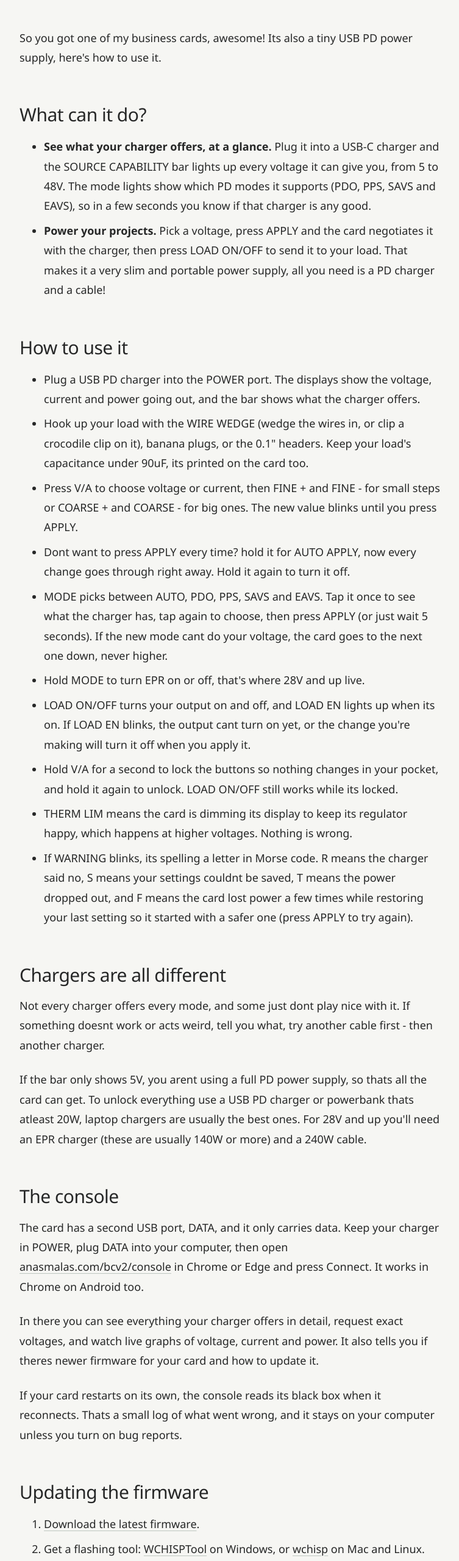
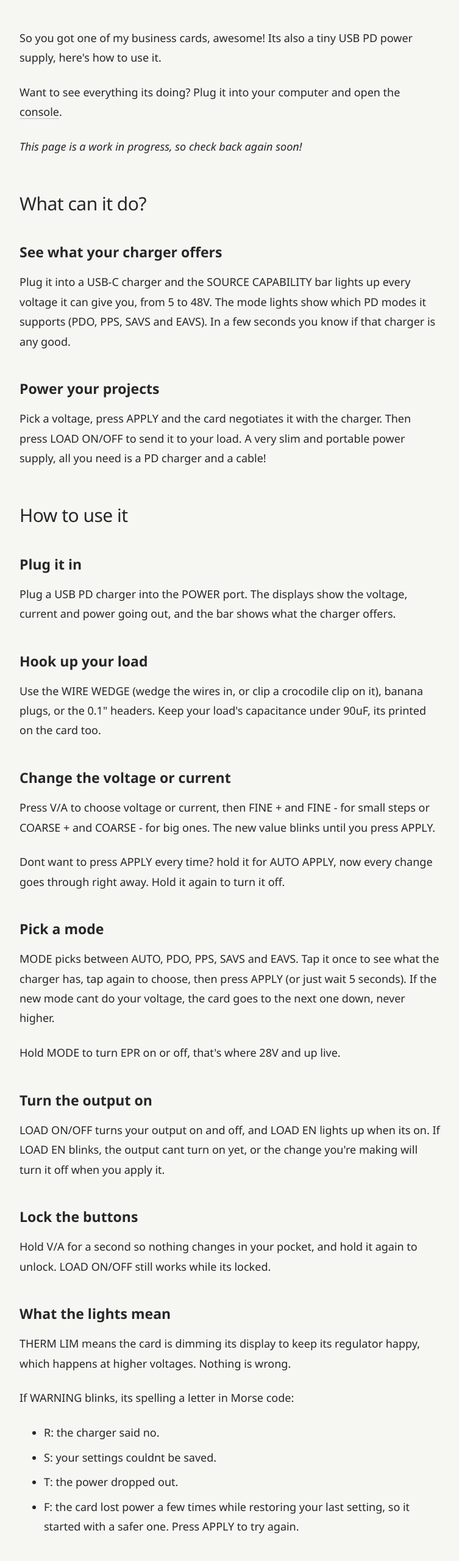
Before and after one commit to AnasMalas/AnasMalas.github.io, an Eleventy site: page src/bcv2/index.njk in a window 1280 px wide. Shown: the part 980-3540 px from the top of the page at 61% size, without its empty margins (263-1016 px from the left). Built offline with nearby package versions, Linux system fonts and the light colour scheme; Eleventy itself is replaced by a stand-in of ours; files that its build step writes are made by us from their sources.

Commit message:
BCv2 guide: console link up top, short sections, ask for bug reports
- The intro links the console and says the page is a work in progress.
- Each section is split into short parts under small headings.
- The console section asks people to turn on anonymous bug reports.

Co-Authored-By: Claude Opus 5.5 <noreply@anthropic.com>

```diff
--- a/src/bcv2/index.njk
+++ b/src/bcv2/index.njk
@@ -22,35 +22,55 @@ permalink: /bcv2/
     {{ studioPage.bodyHtml | safe }}
   {% else %}
     <p>So you got one of my business cards, awesome! Its also a tiny USB PD power supply, here's how to use it.</p>
+    <p>Want to see everything its doing? Plug it into your computer and open the <a href="/bcv2/console/">console</a>.</p>
+    <p><em>This page is a work in progress, so check back again soon!</em></p>
 
     <h2>What can it do?</h2>
-    <ul>
-      <li><strong>See what your charger offers, at a glance.</strong> Plug it into a USB-C charger and the SOURCE CAPABILITY bar lights up every voltage it can give you, from 5 to 48V. The mode lights show which PD modes it supports (PDO, PPS, SAVS and EAVS), so in a few seconds you know if that charger is any good.</li>
-      <li><strong>Power your projects.</strong> Pick a voltage, press APPLY and the card negotiates it with the charger, then press LOAD ON/OFF to send it to your load. That makes it a very slim and portable power supply, all you need is a PD charger and a cable!</li>
-    </ul>
+    <h3>See what your charger offers</h3>
+    <p>Plug it into a USB-C charger and the SOURCE CAPABILITY bar lights up every voltage it can give you, from 5 to 48V. The mode lights show which PD modes it supports (PDO, PPS, SAVS and EAVS). In a few seconds you know if that charger is any good.</p>
+    <h3>Power your projects</h3>
+    <p>Pick a voltage, press APPLY and the card negotiates it with the charger. Then press LOAD ON/OFF to send it to your load. A very slim and portable power supply, all you need is a PD charger and a cable!</p>
 
     <h2>How to use it</h2>
+    <h3>Plug it in</h3>
+    <p>Plug a USB PD charger into the POWER port. The displays show the voltage, current and power going out, and the bar shows what the charger offers.</p>
+    <h3>Hook up your load</h3>
+    <p>Use the WIRE WEDGE (wedge the wires in, or clip a crocodile clip on it), banana plugs, or the 0.1" headers. Keep your load's capacitance under 90uF, its printed on the card too.</p>
+    <h3>Change the voltage or current</h3>
+    <p>Press V/A to choose voltage or current, then FINE + and FINE - for small steps or COARSE + and COARSE - for big ones. The new value blinks until you press APPLY.</p>
+    <p>Dont want to press APPLY every time? hold it for AUTO APPLY, now every change goes through right away. Hold it again to turn it off.</p>
+    <h3>Pick a mode</h3>
+    <p>MODE picks between AUTO, PDO, PPS, SAVS and EAVS. Tap it once to see what the charger has, tap again to choose, then press APPLY (or just wait 5 seconds). If the new mode cant do your voltage, the card goes to the next one down, never higher.</p>
+    <p>Hold MODE to turn EPR on or off, that's where 28V and up live.</p>
+    <h3>Turn the output on</h3>
+    <p>LOAD ON/OFF turns your output on and off, and LOAD EN lights up when its on. If LOAD EN blinks, the output cant turn on yet, or the change you're making will turn it off when you apply it.</p>
+    <h3>Lock the buttons</h3>
+    <p>Hold V/A for a second so nothing changes in your pocket, and hold it again to unlock. LOAD ON/OFF still works while its locked.</p>
+    <h3>What the lights mean</h3>
+    <p>THERM LIM means the card is dimming its display to keep its regulator happy, which happens at higher voltages. Nothing is wrong.</p>
+    <p>If WARNING blinks, its spelling a letter in Morse code:</p>
     <ul>
-      <li>Plug a USB PD charger into the POWER port. The displays show the voltage, current and power going out, and the bar shows what the charger offers.</li>
-      <li>Hook up your load with the WIRE WEDGE (wedge the wires in, or clip a crocodile clip on it), banana plugs, or the 0.1" headers. Keep your load's capacitance under 90uF, its printed on the card too.</li>
-      <li>Press V/A to choose voltage or current, then FINE + and FINE - for small steps or COARSE + and COARSE - for big ones. The new value blinks until you press APPLY.</li>
-      <li>Dont want to press APPLY every time? hold it for AUTO APPLY, now every change goes through right away. Hold it again to turn it off.</li>
-      <li>MODE picks between AUTO, PDO, PPS, SAVS and EAVS. Tap it once to see what the charger has, tap again to choose, then press APPLY (or just wait 5 seconds). If the new mode cant do your voltage, the card goes to the next one down, never higher.</li>
-      <li>Hold MODE to turn EPR on or off, that's where 28V and up live.</li>
-      <li>LOAD ON/OFF turns your output on and off, and LOAD EN lights up when its on. If LOAD EN blinks, the output cant turn on yet, or the change you're making will turn it off when you apply it.</li>
-      <li>Hold V/A for a second to lock the buttons so nothing changes in your pocket, and hold it again to unlock. LOAD ON/OFF still works while its locked.</li>
-      <li>THERM LIM means the card is dimming its display to keep its regulator happy, which happens at higher voltages. Nothing is wrong.</li>
-      <li>If WARNING blinks, its spelling a letter in Morse code. R means the charger said no, S means your settings couldnt be saved, T means the power dropped out, and F means the card lost power a few times while restoring your last setting so it started with a safer one (press APPLY to try again).</li>
+      <li>R: the charger said no.</li>
+      <li>S: your settings couldnt be saved.</li>
+      <li>T: the power dropped out.</li>
+      <li>F: the card lost power a few times while restoring your last setting, so it started with a safer one. Press APPLY to try again.</li>
     </ul>
 
     <h2>Chargers are all different</h2>
     <p>Not every charger offers every mode, and some just dont play nice with it. If something doesnt work or acts weird, tell you what, try another cable first - then another charger.</p>
-    <p>If the bar only shows 5V, you arent using a full PD power supply, so thats all the card can get. To unlock everything use a USB PD charger or powerbank thats atleast 20W, laptop chargers are usually the best ones. For 28V and up you'll need an EPR charger (these are usually 140W or more) and a 240W cable.</p>
+    <h3>Only seeing 5V?</h3>
+    <p>Then you arent using a full PD power supply, so thats all the card can get. Use a USB PD charger or powerbank thats atleast 20W, laptop chargers are usually the best ones.</p>
+    <h3>Want 28V and up?</h3>
+    <p>You'll need an EPR charger (these are usually 140W or more) and a 240W cable.</p>
 
     <h2>The console</h2>
+    <h3>Connect</h3>
     <p>The card has a second USB port, DATA, and it only carries data. Keep your charger in POWER, plug DATA into your computer, then open <a href="/bcv2/console/">anasmalas.com/bcv2/console</a> in Chrome or Edge and press Connect. It works in Chrome on Android too.</p>
-    <p>In there you can see everything your charger offers in detail, request exact voltages, and watch live graphs of voltage, current and power. It also tells you if theres newer firmware for your card and how to update it.</p>
-    <p>If your card restarts on its own, the console reads its black box when it reconnects. Thats a small log of what went wrong, and it stays on your computer unless you turn on bug reports.</p>
+    <h3>What it does</h3>
+    <p>You can see everything your charger offers in detail, request exact voltages, and watch live graphs of voltage, current and power. It also tells you if theres newer firmware for your card and how to update it.</p>
+    <p>If your card restarts on its own, the console reads its black box when it reconnects. Thats a small log of what went wrong.</p>
+    <h3>Please turn on bug reports</h3>
+    <p>If you tick "Share anonymous bug reports", I get that black box and the log whenever something goes wrong, so I can look into your issue and fix it in the next firmware. It really helps! If its greyed out, I'm still setting it up, so check back soon.</p>
 
     <h2 id="update">Updating the firmware</h2>
     <ol>
@@ -63,9 +83,12 @@ permalink: /bcv2/
     </ol>
 
     <h2 id="privacy">Bug reports and your data</h2>
-    <p>The console runs in your browser and it doesnt send me anything, unless you tick "Share anonymous bug reports" or send a report yourself. You can turn it off any time.</p>
-    <p>A report has the firmware version, your browser and system (like Chrome 140 on Windows), the console log, the black box, and whatever you wrote. Your card's ID is removed before anything is sent, and your IP address isnt stored. Please dont write personal info in there, I dont need it!</p>
-    <p>The only other thing the console asks this site for is the latest firmware version.</p>
+    <h3>What gets sent</h3>
+    <p>Nothing, unless you tick "Share anonymous bug reports" or send a report yourself. You can turn it off any time.</p>
+    <p>A report has the firmware version, your browser and system (like Chrome 140 on Windows), the console log, the black box, and whatever you wrote.</p>
+    <h3>What doesnt</h3>
+    <p>Your card's ID is removed before anything is sent, and your IP address isnt stored. Please dont write personal info in there, I dont need it! The only other thing the console asks this site for is the latest firmware version.</p>
+
     <p>Have fun with it, and tag me when you make something cool :)</p>
   {% endif %}
   </div>
```
